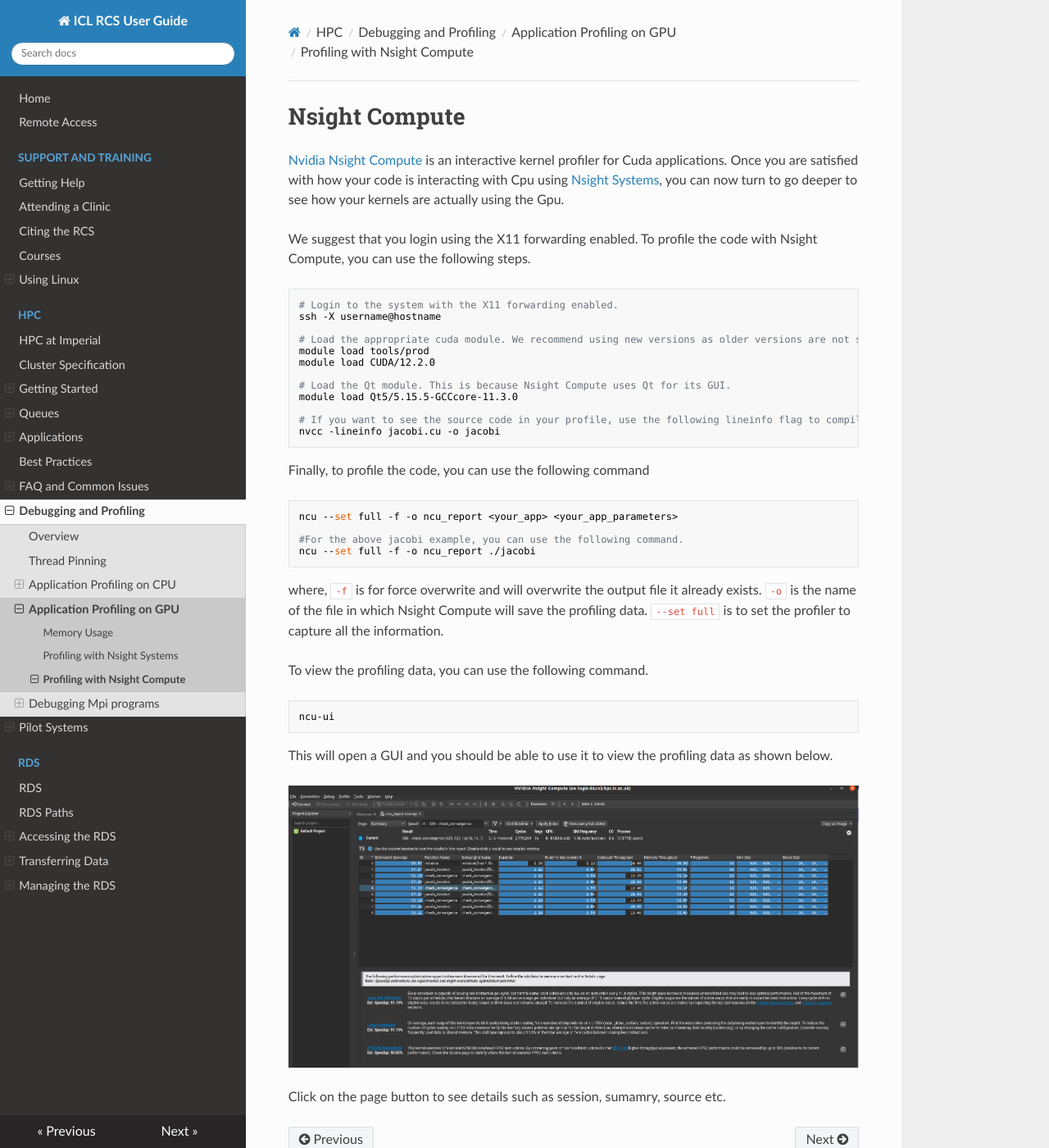
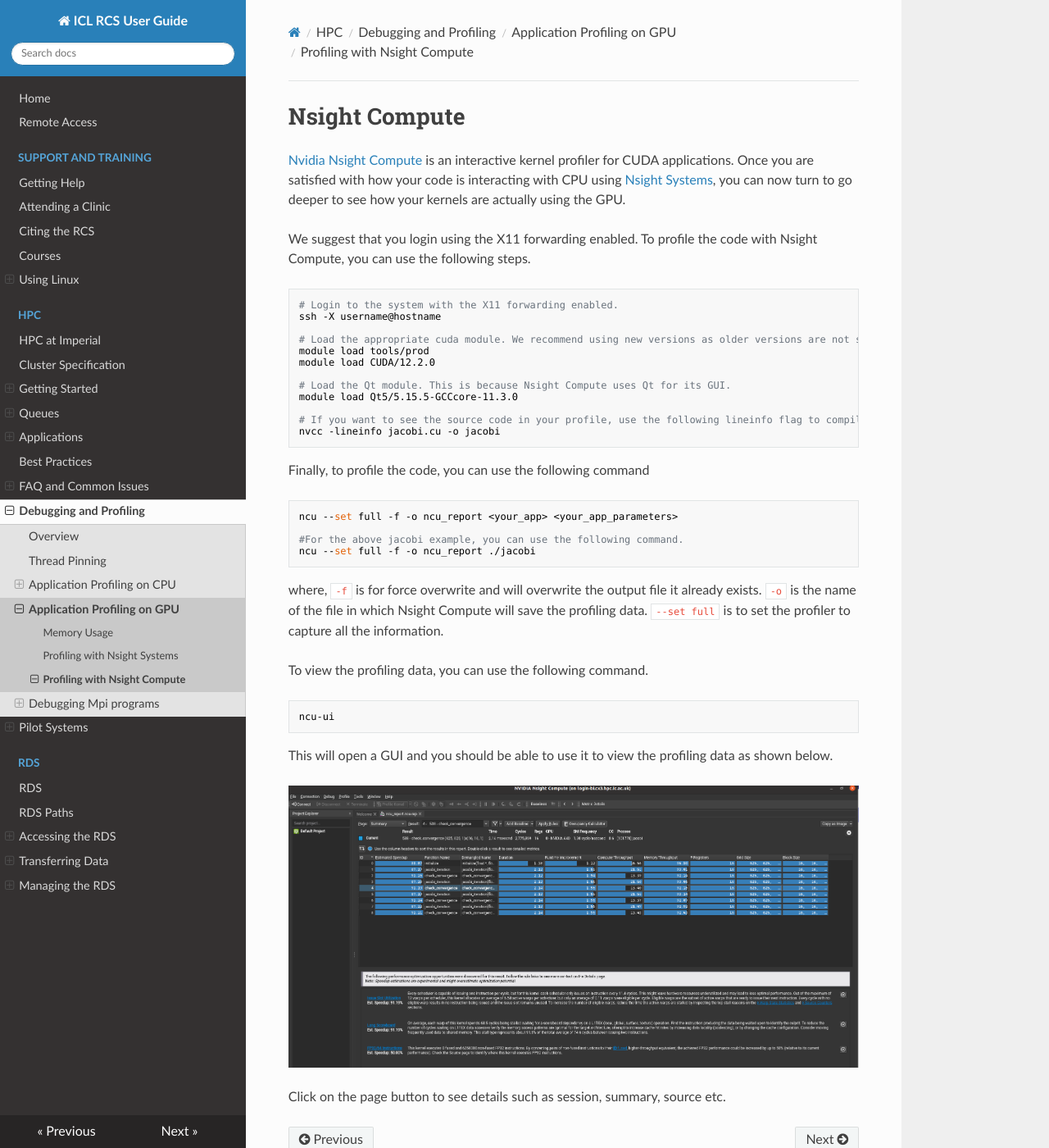
Before and after one commit to ImperialCollegeLondon/icl-rcs-user-guide, an MkDocs documentation site: the page built from docs/hpc/advanced/profiling/nsight_compute.md, in a window 1280 px wide and 1400 px high. Shown: the whole window at 82% size. Built offline with MkDocs 1.6.1, drawn with Linux system fonts in a browser that asks for light colours; nearby versions of some CDN libraries.

Commit message:
Added review suggestins in file nsight_compute

```diff
--- a/docs/hpc/advanced/profiling/nsight_compute.md
+++ b/docs/hpc/advanced/profiling/nsight_compute.md
@@ -1,6 +1,6 @@
 # Nsight Compute
 
-[Nvidia Nsight Compute](https://developer.nvidia.com/nsight-compute) is an interactive kernel profiler for Cuda applications. Once you are satisfied with how your code is interacting with Cpu using [Nsight Systems](./nsight_systems.md), you can now turn to go deeper to see how your kernels are actually using the Gpu.
+[Nvidia Nsight Compute](https://developer.nvidia.com/nsight-compute) is an interactive kernel profiler for CUDA applications. Once you are satisfied with how your code is interacting with CPU using [Nsight Systems](./nsight_systems.md), you can now turn to go deeper to see how your kernels are actually using the GPU.
 
 We suggest that you login using the X11 forwarding enabled. To profile the code with Nsight Compute, you can use the following steps.
 
@@ -8,7 +8,7 @@ We suggest that you login using the X11 forwarding enabled. To profile the code
 # Login to the system with the X11 forwarding enabled.
 ssh -X username@hostname
 
-# Load the appropriate cuda module. We recommend using new versions as older versions are not supported on our systems for profiling.
+# Load the appropriate cuda module. We recommend using new versions as older versions are not supported on our systems for profiling (On CX3 phase 2, use versions greater than 12.2.0).
 module load tools/prod
 module load CUDA/12.2.0
 
@@ -41,4 +41,4 @@ This will open a GUI and you should be able to use it to view the profiling data
 
 ![Nsight Profiling](./img/nsight_compute.png)
 
-Click on the page button to see details such as session, sumamry, source etc.
+Click on the page button to see details such as session, summary, source etc.
```
